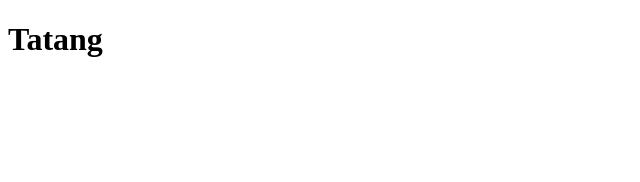
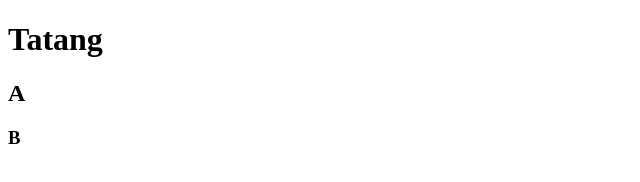
Before and after one commit to angga657/tutorial, a plain HTML site: page index.html in a window 1280 px wide. Shown: the full height of the page, 0-640 px from the left. Drawn offline with Linux system fonts and the light colour scheme.

Commit message:
penambahan heading

```diff
--- a/index.html
+++ b/index.html
@@ -7,5 +7,7 @@
 </head>
 <body>
 <h1>Tatang</h1>
+<h2>A</h2>
+<h3>B</h3>
 </body>
 </html>
```
